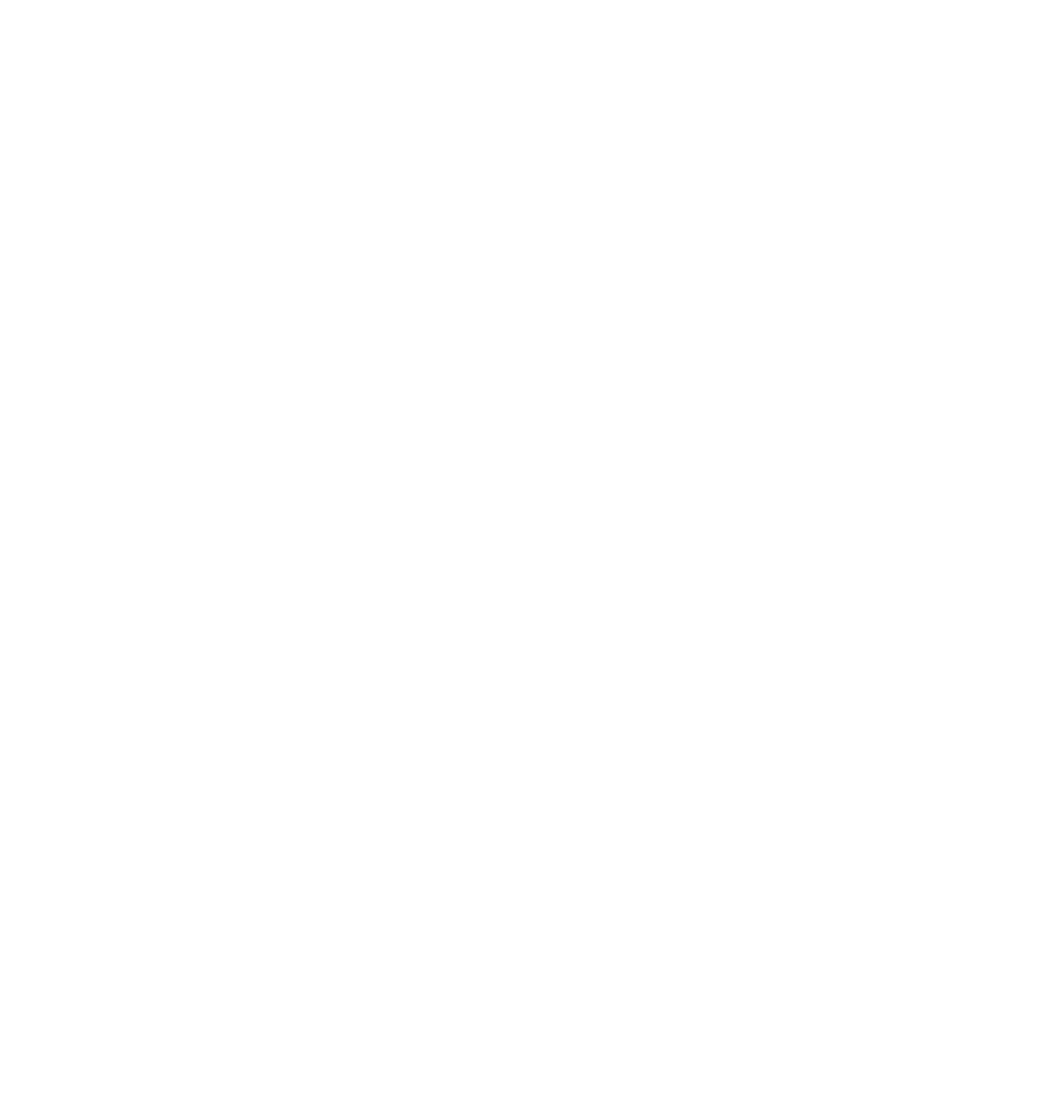
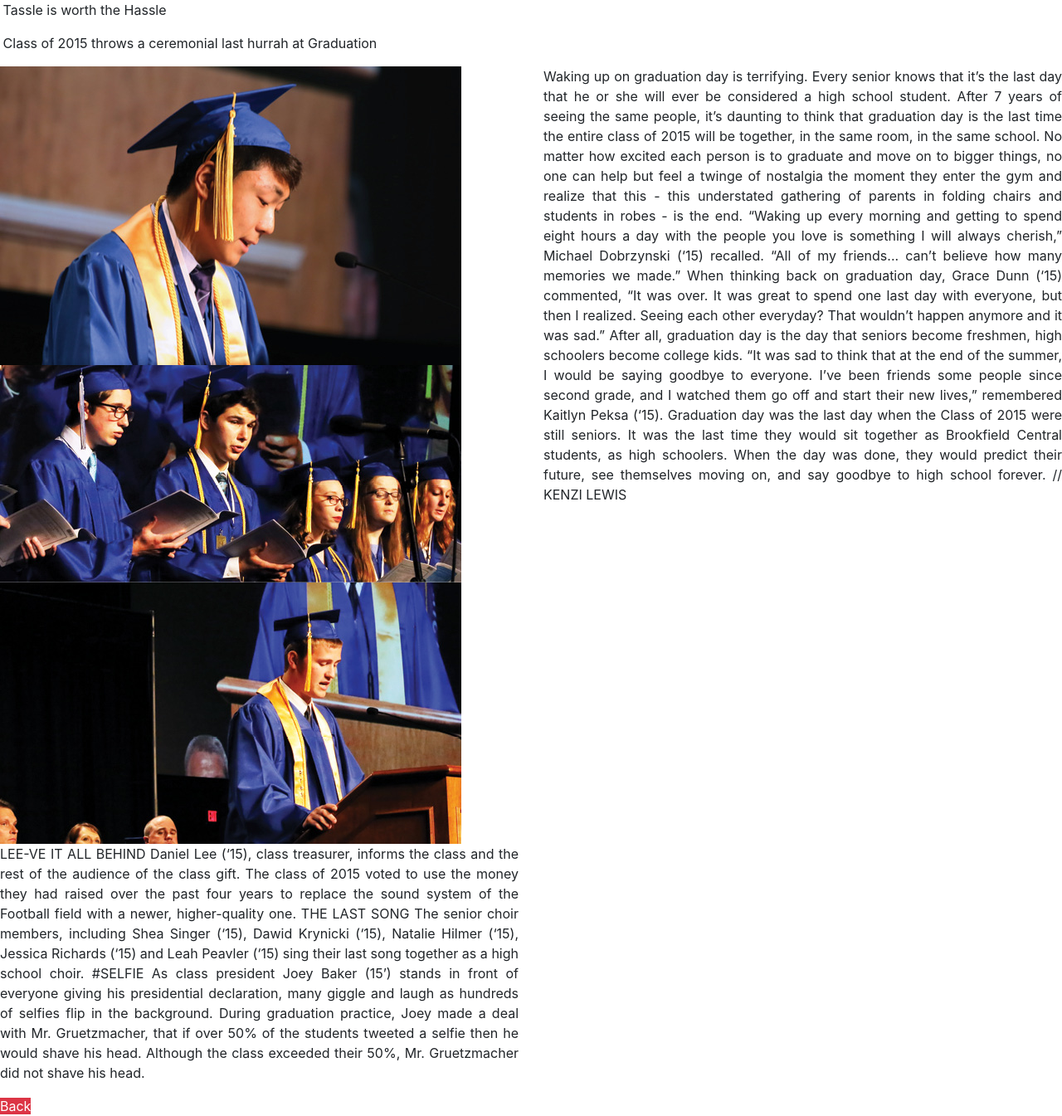
Before and after one commit to ryanbohr42/Yearbook2, a plain HTML site: page YearbookPage/YearbookPage/page24.html in a window 1280 px wide. Shown: the whole page at 83% size. Before the commit the page ends 800 px from the top, so only its background shows below. Drawn offline with Linux system fonts and the light colour scheme.

Commit message:
most elements on page

```diff
--- a/YearbookPage/YearbookPage/page24.html
+++ b/YearbookPage/YearbookPage/page24.html
@@ -3,8 +3,83 @@
 <head>
     <meta charset="utf-8" />
     <title></title>
+    <link href="css/bootstrap.css" rel="stylesheet" />
 </head>
 <body>
+    <div id="whole">
+        <div id="top" class="row">
+            <div class="row">
+                <p>The Tassle is worth the Hassle</p>
+            </div>
+        </div>
+        <div id="mid" class="row">
+            <div class="row" align="right">
+                <p>The Class of 2015 throws a ceremonial last hurrah at Graduation</p>
+            </div>
+        </div>
+        <div id="bottom" class="row">
+            <div id="left" class="col-md-6">
+                <div>
+                    <img src="Pics/vale.jpg" alt="valedictorian">
+                </div>
+                <div>
+                    <img src="Pics/choir.jpg" alt="choir">
+                </div>
+                <div>
+                    <img src="Pics/speaker.jpg" alt="class president">
+                </div>
+                <div>
+                    <p align="justify">
+                        LEE-VE IT ALL BEHIND Daniel Lee (‘15), class treasurer, informs the class
+                        and the rest of the audience of the class gift. The class of 2015 voted to use the
+                        money they had raised over the past four years to replace the sound system of
+                        the Football field with a newer, higher-quality one. THE LAST SONG The
+                        senior choir members, including Shea Singer (‘15), Dawid Krynicki (‘15), Natalie
+                        Hilmer (‘15), Jessica Richards (‘15) and Leah Peavler (‘15) sing their last song
+                        together as a high school choir. #SELFIE As class president Joey Baker (15’)
+                        stands in front of everyone giving his presidential declaration, many giggle and
+                        laugh as hundreds of selfies flip in the background. During graduation practice,
+                        Joey made a deal with Mr. Gruetzmacher, that if over 50% of the students
+                        tweeted a selfie then he would shave his head. Although the class exceeded
+                        their 50%, Mr. Gruetzmacher did not shave his head.
+                    </p>
+                </div>
+                <a href="Index.html" class="btn-danger">Back</a>
+            </div>
+            <div id="right" class="col-md-6">
+                <p align="justify">
+                    Waking up on graduation day is terrifying. Every senior knows that it’s
+                    the last day that he or she will ever be considered a high school student.
+                    After 7 years of seeing the same people, it’s daunting to think that
+                    graduation day is the last time the entire class of 2015 will be together,
+                    in the same room, in the same school. No matter how excited each
+                    person is to graduate and move on to bigger things, no one can help but
+                    feel a twinge of nostalgia the moment they enter the gym and realize
+                    that this - this understated gathering of parents in folding chairs and
+                    students in robes - is the end.
+                    “Waking up every morning and getting to spend eight hours a day
+                    with the people you love is something I will always cherish,” Michael
+                    Dobrzynski (‘15) recalled. “All of my friends... can’t believe how many
+                    memories we made.”
+                    When thinking back on graduation day, Grace Dunn (‘15)
+                    commented, “It was over. It was great to spend one last day with
+                    everyone, but then I realized. Seeing each other everyday? That
+                    wouldn’t happen anymore and it was sad.”
+                    After all, graduation day is the day that seniors become freshmen,
+                    high schoolers become college kids. “It was sad to think that at the
+                    end of the summer, I would be saying goodbye to everyone. I’ve been
+                    friends some people since second grade, and I watched them go off and
+                    start their new lives,” remembered Kaitlyn Peksa (‘15).
+                    Graduation day was the last day when the Class of 2015 were
+                    still seniors. It was the last time they would sit together as Brookfield
+                    Central students, as high schoolers. When the day was done, they
+                    would predict their future, see themselves moving on, and say goodbye
+                    to high school forever.
 
+                    // KENZI LEWIS
+                </p>
+            </div>
+        </div>
+    </div>
 </body>
 </html>
```
Also changed, not shown: YearbookPage/YearbookPage/Pics/choir.jpg (added), YearbookPage/YearbookPage/Pics/speaker.jpg (added), YearbookPage/YearbookPage/Pics/vale.jpg (added).
